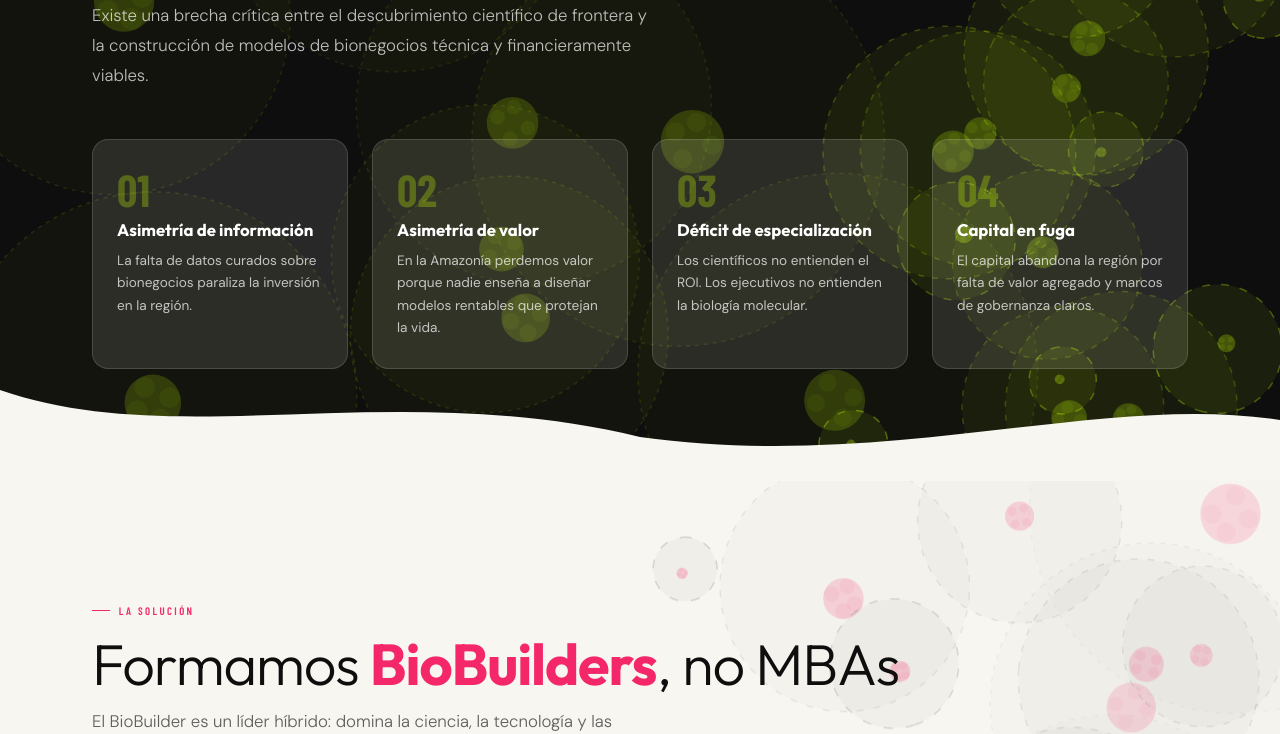
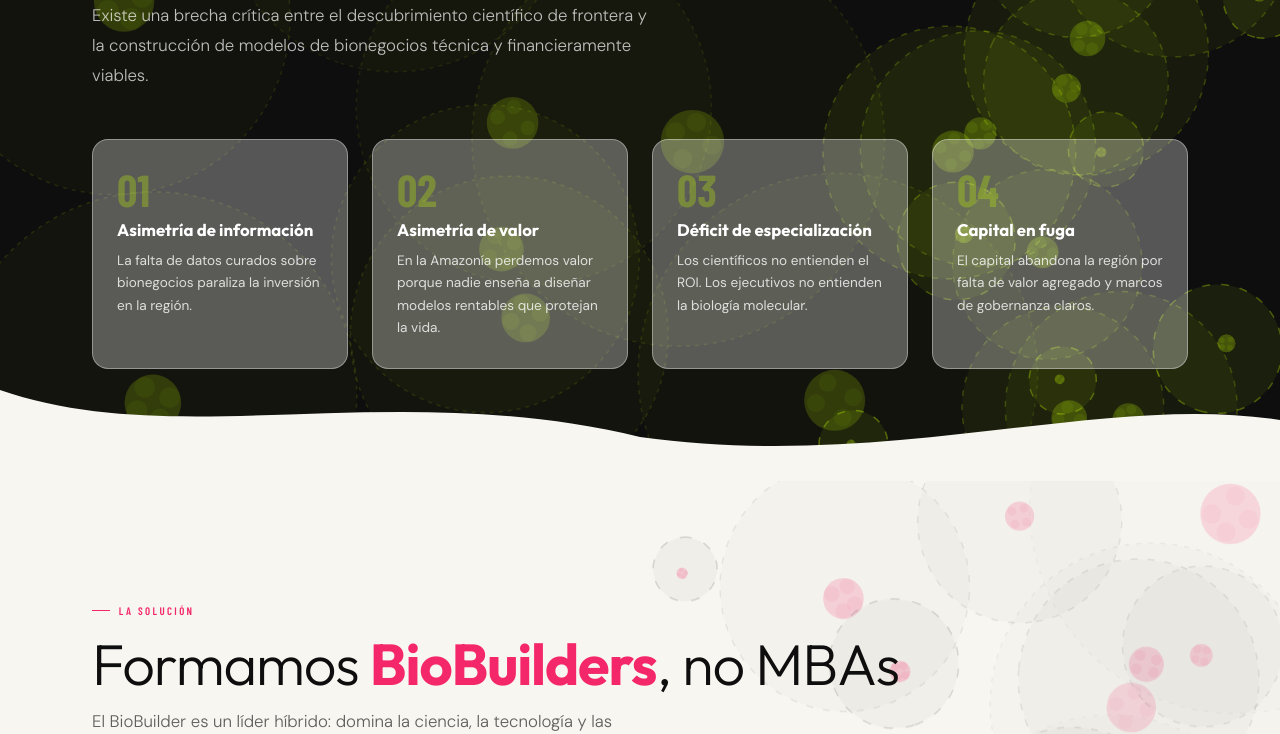
Before and after one commit to eajalcrina/BBS-Thinkific, a React (Vite) app: page / in a window 1280 px wide. Shown: the part 1140-1874 px from the top of the page. Built offline with nearby package versions, Linux system fonts and the light colour scheme.

Commit message:
Add files via upload

```diff
--- a/src/components/CellCanvas.jsx
+++ b/src/components/CellCanvas.jsx
@@ -7,10 +7,10 @@ import { useEffect, useRef } from 'react'
 const PALETTES = {
   lime: {
     bg:'#C1F400',
-    /* membranas blancas — preservan el verde vibrante del fondo */
-    mf:(a)=>`rgba(255,255,255,${(a*0.85).toFixed(3)})`,
-    nc:['rgba(255,255,255,.22)','rgba(255,255,255,.26)','rgba(255,255,255,.30)'],
-    ob:(l)=>`rgba(255,255,255,${[.09,.11,.13][l]})`,
+    /* membranas blancas más visibles — ×2.20 con cap 0.90 */
+    mf:(a)=>`rgba(255,255,255,${Math.min(a*2.20,0.90).toFixed(3)})`,
+    nc:['rgba(255,255,255,.38)','rgba(255,255,255,.44)','rgba(255,255,255,.50)'],
+    ob:(l)=>`rgba(255,255,255,${[.18,.22,.26][l]})`,
   },
   dark: {
     bg:'#0E0E0E',
--- a/src/components/Problem.jsx
+++ b/src/components/Problem.jsx
@@ -30,11 +30,11 @@ export default function Problem() {
         <div style={{ display:'grid', gridTemplateColumns:'repeat(4,1fr)', gap:'1.5rem' }} className="prob-grid">
           {items.map((p,i)=>(
             <FadeIn key={p.n} delay={0.08*i}>
-              <motion.div whileHover={{ y:-6, background:'rgba(193,244,0,0.10)' }} transition={{ duration:0.2 }}
-                style={{ background:'rgba(255,255,255,0.11)', border:'1px solid rgba(255,255,255,0.14)', borderRadius:16, padding:'1.8rem 1.5rem', height:'100%', display:'flex', flexDirection:'column', gap:'0.6rem', cursor:'default', transition:'background 0.2s' }}>
+              <motion.div whileHover={{ y:-6, background:'rgba(193,244,0,0.18)' }} transition={{ duration:0.2 }}
+                style={{ background:'rgba(255,255,255,0.30)', border:'1px solid rgba(255,255,255,0.36)', borderRadius:16, padding:'1.8rem 1.5rem', height:'100%', display:'flex', flexDirection:'column', gap:'0.6rem', cursor:'default', transition:'background 0.2s' }}>
                 <div style={{ fontFamily:'var(--fbc)', fontSize:'2.8rem', fontWeight:700, color:'rgba(193,244,0,0.30)', lineHeight:0.9 }}>{p.n}</div>
                 <h3 style={{ fontFamily:'var(--fout)', fontSize:'1.05rem', fontWeight:700, color:'var(--white)', lineHeight:1.3 }}>{p.title}</h3>
-                <p style={{ fontSize:'0.85rem', lineHeight:1.65, color:'var(--t-white2)' }}>{p.body}</p>
+                <p style={{ fontSize:'0.85rem', lineHeight:1.65, color:'rgba(255,255,255,0.80)' }}>{p.body}</p>
               </motion.div>
             </FadeIn>
           ))}
```
